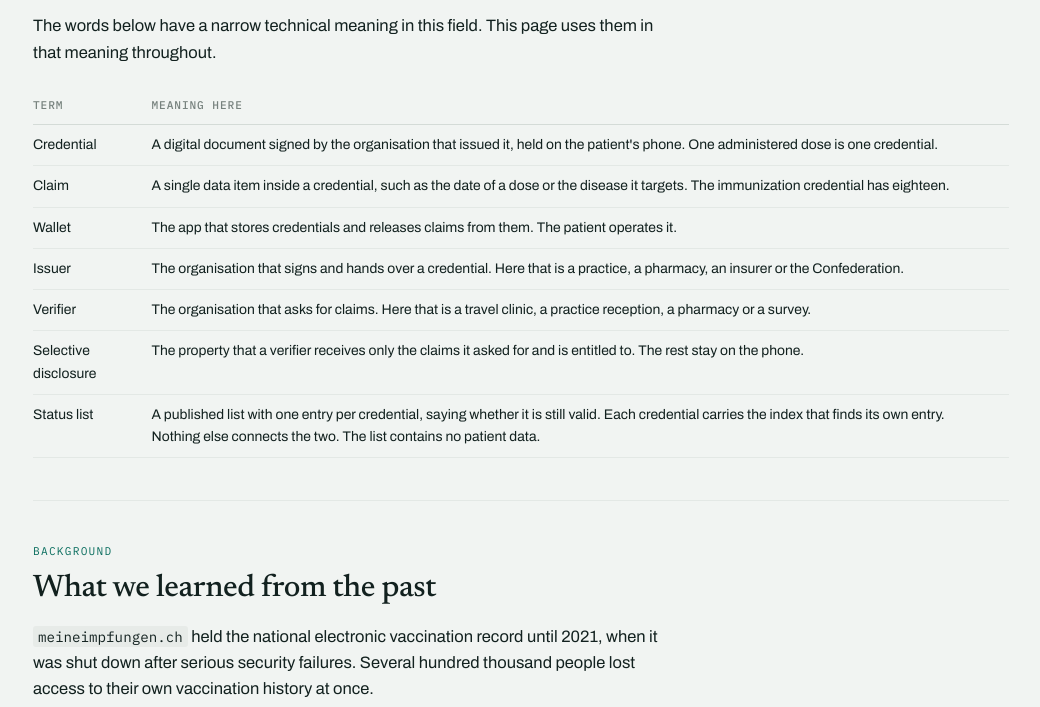
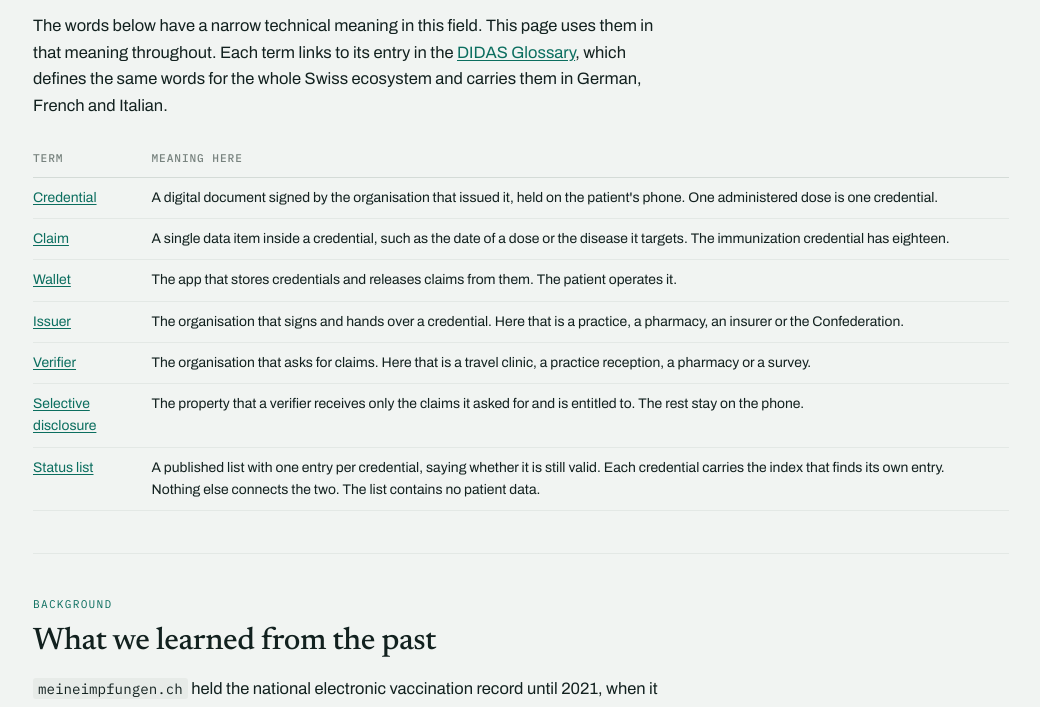
Before and after one commit to Accelerate-GmbH/digital-health-swiyu-vaccination, a website: page site/index.html in a window 1280 px wide. Shown: the part 713-1420 px from the top of the page, without its empty margins (119-1159 px from the left). Drawn offline with Linux system fonts and the light colour scheme.

Commit message:
Link the portal terms to the DIDAS Glossary
The seven terms in the Terms section now link to their entries in the
glossary, where the same words are defined for the whole Swiss ecosystem
and carried in German, French and Italian.

All seven entries are published: credential was already there, and
claim, wallet, issuer, verifier, selective disclosure and status list
were added by didas-glossary#44. The anchors were checked against the
deployed gh-pages build rather than assumed from the term names.

```diff
--- a/site/index.html
+++ b/site/index.html
@@ -422,19 +422,21 @@
     <h2>Terms used on this page</h2>
     <p>
       The words below have a narrow technical meaning in this field. This page uses them in that
-      meaning throughout.
+      meaning throughout. Each term links to its entry in the
+      <a href="https://didas-swiss.github.io/didas-glossary/">DIDAS Glossary</a>, which defines the
+      same words for the whole Swiss ecosystem and carries them in German, French and Italian.
     </p>
     <div class="tablewrap">
       <table>
         <thead><tr><th>Term</th><th>Meaning here</th></tr></thead>
         <tbody>
-          <tr><td>Credential</td><td>A digital document signed by the organisation that issued it, held on the patient's phone. One administered dose is one credential.</td></tr>
-          <tr><td>Claim</td><td>A single data item inside a credential, such as the date of a dose or the disease it targets. The immunization credential has eighteen.</td></tr>
-          <tr><td>Wallet</td><td>The app that stores credentials and releases claims from them. The patient operates it.</td></tr>
-          <tr><td>Issuer</td><td>The organisation that signs and hands over a credential. Here that is a practice, a pharmacy, an insurer or the Confederation.</td></tr>
-          <tr><td>Verifier</td><td>The organisation that asks for claims. Here that is a travel clinic, a practice reception, a pharmacy or a survey.</td></tr>
-          <tr><td>Selective disclosure</td><td>The property that a verifier receives only the claims it asked for and is entitled to. The rest stay on the phone.</td></tr>
-          <tr><td>Status list</td><td>A published list with one entry per credential, saying whether it is still valid. Each credential carries the index that finds its own entry. Nothing else connects the two. The list contains no patient data.</td></tr>
+          <tr><td><a href="https://didas-swiss.github.io/didas-glossary/#term:credential">Credential</a></td><td>A digital document signed by the organisation that issued it, held on the patient's phone. One administered dose is one credential.</td></tr>
+          <tr><td><a href="https://didas-swiss.github.io/didas-glossary/#term:claim">Claim</a></td><td>A single data item inside a credential, such as the date of a dose or the disease it targets. The immunization credential has eighteen.</td></tr>
+          <tr><td><a href="https://didas-swiss.github.io/didas-glossary/#term:wallet">Wallet</a></td><td>The app that stores credentials and releases claims from them. The patient operates it.</td></tr>
+          <tr><td><a href="https://didas-swiss.github.io/didas-glossary/#term:issuer">Issuer</a></td><td>The organisation that signs and hands over a credential. Here that is a practice, a pharmacy, an insurer or the Confederation.</td></tr>
+          <tr><td><a href="https://didas-swiss.github.io/didas-glossary/#term:verifier">Verifier</a></td><td>The organisation that asks for claims. Here that is a travel clinic, a practice reception, a pharmacy or a survey.</td></tr>
+          <tr><td><a href="https://didas-swiss.github.io/didas-glossary/#term:selective-disclosure">Selective disclosure</a></td><td>The property that a verifier receives only the claims it asked for and is entitled to. The rest stay on the phone.</td></tr>
+          <tr><td><a href="https://didas-swiss.github.io/didas-glossary/#term:status-list">Status list</a></td><td>A published list with one entry per credential, saying whether it is still valid. Each credential carries the index that finds its own entry. Nothing else connects the two. The list contains no patient data.</td></tr>
         </tbody>
       </table>
     </div>
```
